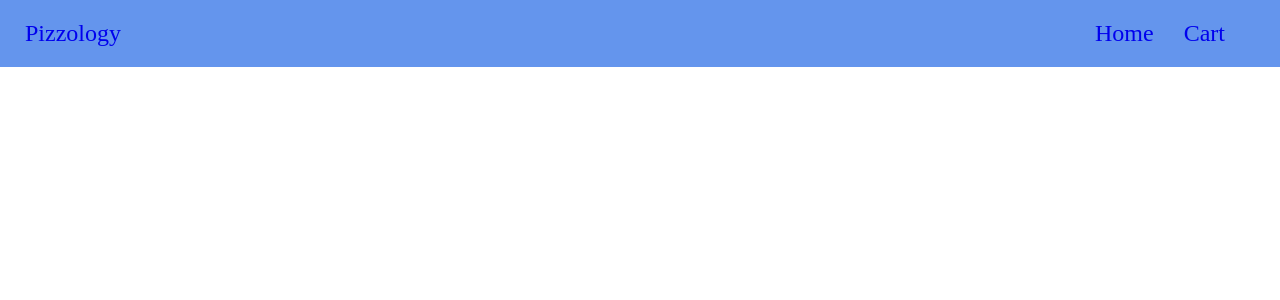
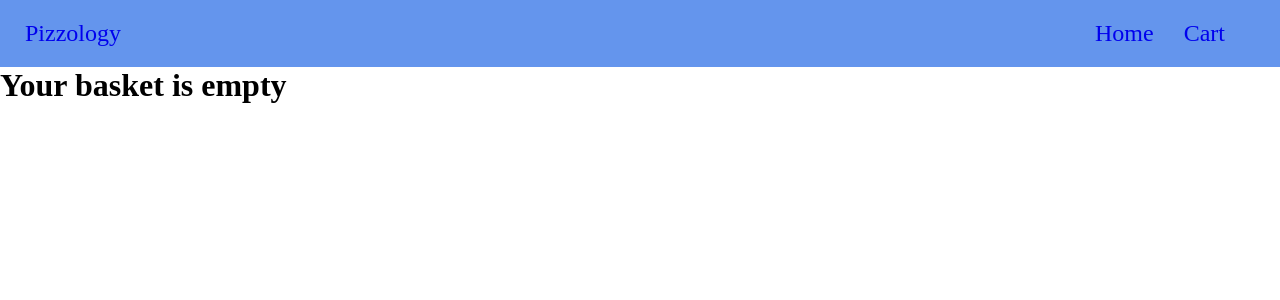
Before and after one commit to Mdakhib/Pizzology-orders, a React (Create React App) app: page /cart in a window 1280 px wide. Shown: the top 300 px of the page. Built offline with nearby package versions, Linux system fonts and the light colour scheme.

Commit message:
added empty basket by using ternary

```diff
--- a/src/components/CartSection/CartSection.js
+++ b/src/components/CartSection/CartSection.js
@@ -12,10 +12,21 @@ function CartSection() {
       });
     };
 
+    const clearBasket = () => {
+      dispatch({
+        type: "CLEAR_CART",
+      });
+    };
+
     return (
+      <div>
+        {state.basket.length === 0 ? (
+          <h1>Your basket is empty</h1>
+        ) : (
           <div className="cartContainer">
             {state.basket.map((item) => {
-          const { id, name, img_url, description, isVeg, price, rating } = item;
+              const { id, name, img_url, description, isVeg, price, rating } =
+                item;
               console.log(item);
               return (
                 <div className="cart" key={id}>
@@ -30,6 +41,12 @@ function CartSection() {
               );
             })}
           </div>
+        )}
+
+        {state.basket.length >= 1 && (
+          <button onClick={clearBasket}>Clear Item</button>
+        )}
+      </div>
     );
 }
 
```
Lines whose indentation alone changed are shown as unchanged.
